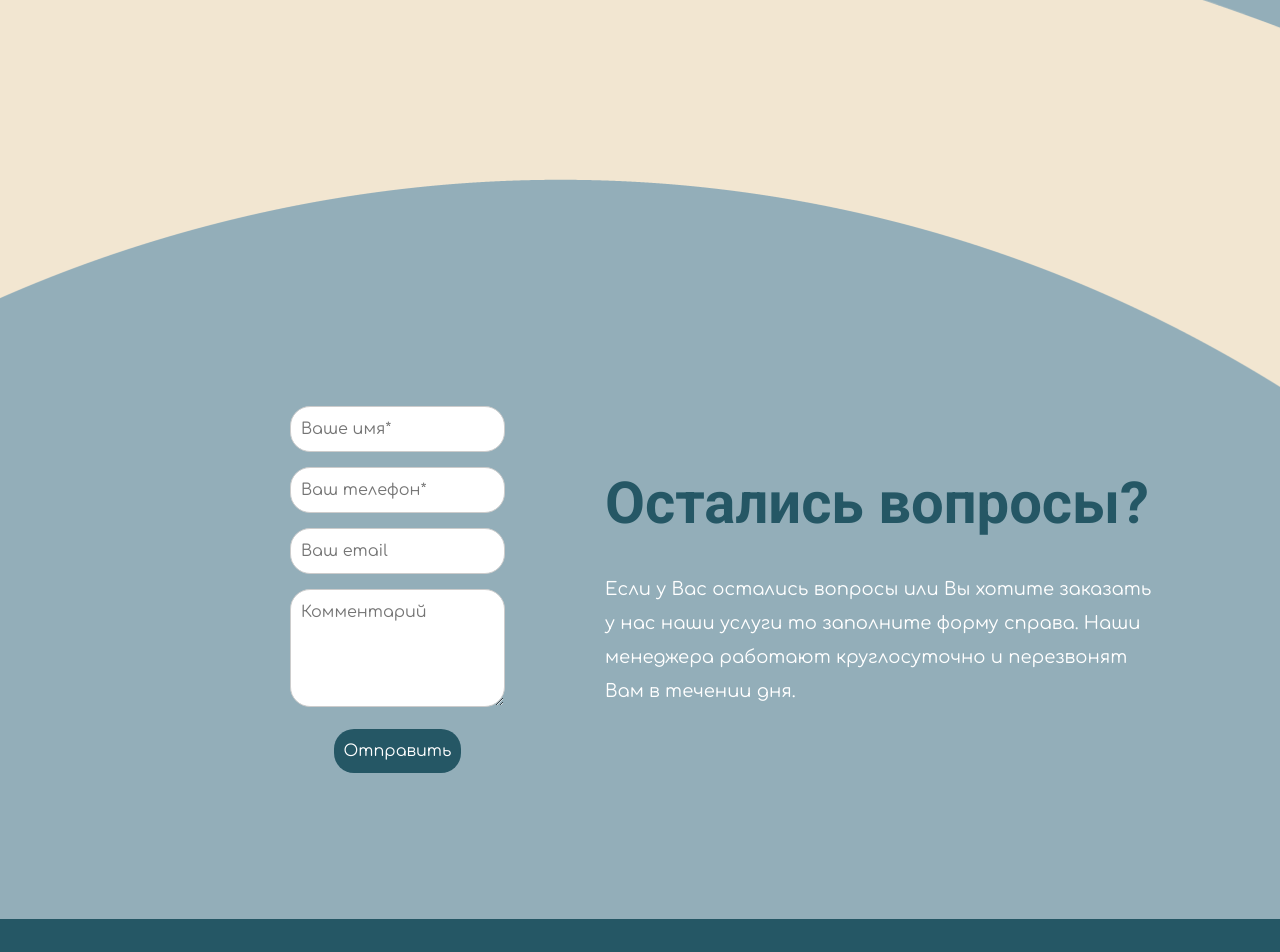
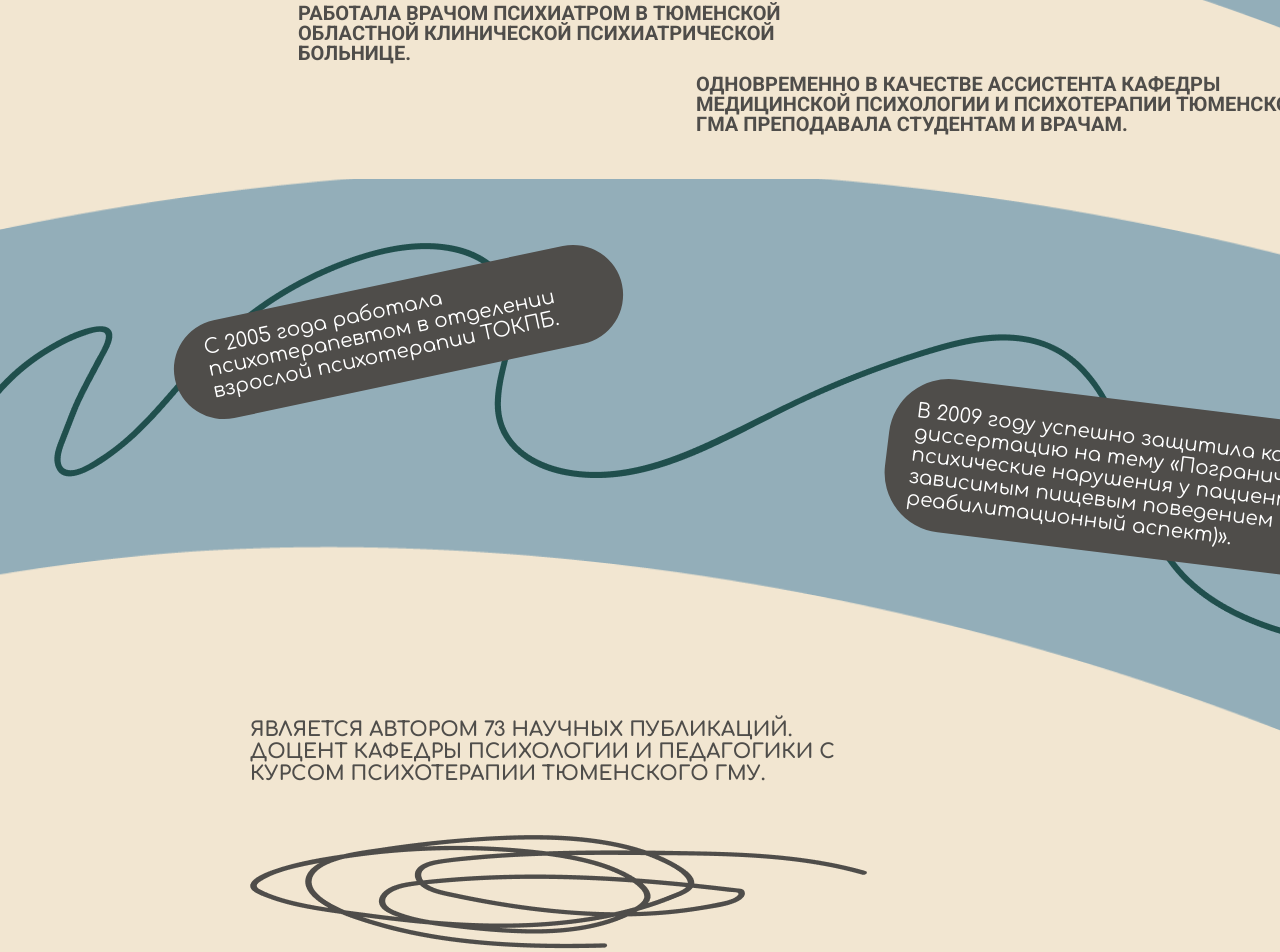
Before and after one commit to AshurMezan/psychology, a website: page specialistAnna.html in a window 1280 px wide. Shown: the part 2345-3297 px from the top of the page. Drawn offline with Linux system fonts and the light colour scheme.

Commit message:
Свертал страницу про Анну

```diff
--- /dev/null
+++ b/SCSS/block/_section_four.scss
@@ -0,0 +1,63 @@
+.imag_for_section_four {
+    background-image: url('/img/sectionAnna/Vector2.png');
+    height: 860px;
+    background-repeat: no-repeat;
+}
+.section_four_content_one {
+    width: 457px;
+    height: 100px;
+    padding: 15px;
+    color: $color_white;
+    background-color: $color_chacolate;
+    border-radius: 60px;
+    font-family: $font_main;
+    font-size: 20px;
+    font-weight: 400;
+    line-height: 22px;
+    position: absolute;
+    top: 103px;
+    left: 170px;
+    transform: rotate(348deg);
+
+    p {
+        margin-left: 20px;
+    }
+
+}
+.section_four_content_two {
+    color: $color_white;
+    background-color: $color_chacolate;
+    border-radius: 60px;
+    font-family: $font_main;
+    font-size: 20px;
+    font-weight: 400;
+    line-height: 22px;
+    width: 565px;
+    height: 154px;
+    padding: 25px;
+    left: 885px;
+    top: 227px;
+    position: absolute;
+    transform: rotate(7deg);
+
+}
+
+.section_four_content_three {
+    width: 630px;
+    position: absolute;
+    top: 540px;
+    left: 250px;
+    font-weight: bold;
+}
+
+.section_four_content_three_text {
+    font-family: $font_main;
+    font-size: 20px;
+    line-height: 22px;
+    color: $color_chacolate;
+    text-transform: uppercase;
+    font-weight: 800;
+    padding-bottom: 50px;
+
+
+}
--- /dev/null
+++ b/SCSS/block/_section_three.scss
@@ -0,0 +1,26 @@
+.conten_in_section_three {
+    font-family: $font_h;
+    font-size: 20px;
+    font-weight: 700;
+    line-height: 20px;
+    color: $color_chacolate;
+}
+.section_three__conten_one {
+    width: 565px;
+    height: 45px;
+    position: absolute;
+    left: 298px;
+    top: -176px;
+    text-transform: uppercase;
+}
+.section_three__conten_two {
+    width: 613px;
+    height: 60px;
+    text-transform: uppercase;
+    position: absolute;
+    left: 696px;
+    top: -105px;
+}
+.wrapper_for_possition__conten_in_section_three {
+    position: relative;
+}
--- a/SCSS/block/_section_two.scss
+++ b/SCSS/block/_section_two.scss
@@ -89,9 +89,9 @@
 .element_eight {
     width: 545px;
     height: 87px;
-    top: 978px;
+    top: 1009px;
     padding: 25px 22px 21px 36px;
-    right: 493px;
+    left: 840px;
     transform: rotate(7deg);
 }
 
@@ -111,5 +111,4 @@
     height: 115px;
     padding: 20px 31px 24px 34px;
     transform: rotate(359deg);
-
 }
--- a/SCSS/main.scss
+++ b/SCSS/main.scss
@@ -6,6 +6,8 @@
 @import "block/section_one";
 @import "block/section_five";
 @import "block/section_two";
+@import "block/section_three";
+@import "block/section_four";
 
 
 
--- a/specialistAnna.html
+++ b/specialistAnna.html
@@ -77,7 +77,8 @@
                     <div class="wrapper_for_position_element">
                         <div class="position_element elemetn_one">
                             <p>Анна Владимировна Приленская родилась
-                            в 1978 году в городе Тюмени. Глубокий интерес к психотерапии начала проявлять еще в годы обучения в Тюменской государственной
+                                в 1978 году в городе Тюмени. Глубокий интерес к психотерапии начала проявлять еще в годы
+                                обучения в Тюменской государственной
                                 медицинской академии. </p>
                         </div>
                         <div class="position_element elemetn_two">
@@ -87,7 +88,8 @@
                                 дыхания.</p>
                         </div>
                         <div class="position_element elemetn_three">
-                        <p>Неоднократно проходила обучающие семинары и клиентские группы, для того чтобы глубже изучить терапевтические методики.</p>
+                            <p>Неоднократно проходила обучающие семинары и клиентские группы, для того чтобы глубже
+                                изучить терапевтические методики.</p>
                         </div>
                         <div class="position_element elemetn_four">
                             <p>В 1997 проходила обучение по НЛП у блестящего смоленского психотерапевта К.Коваленка.</p>
@@ -96,25 +98,67 @@
                             <p>В 1998 обучалась у Станислава Грофа холотропной психотерапии.</p>
                         </div>
                         <div class="position_element elemetn_six">
-                        <p>В 1998 прошла группу экзистенциальной психотерапии у известного литовского психотерапевта Р.Кочунаса.</p>
+                            <p>В 1998 прошла группу экзистенциальной психотерапии у известного литовского психотерапевта
+                                Р.Кочунаса.</p>
                         </div>
                         <div class="position_element element_seven">
-                        <p>В 1999 прошла курс обучения у профессора М.Е.Бурно. Тогда же начала проходить цикл обучающих семинаров у известного российского психолога В.Баскакова.</p>
+                            <p>В 1999 прошла курс обучения у профессора М.Е.Бурно. Тогда же начала проходить цикл
+                                обучающих семинаров у известного российского психолога В.Баскакова.</p>
                         </div>
                         <div class="position_element element_eight">
                             <p>С 2001 года вместе с Борисом Юрьевичем вела группы холотропного дыхания.</p>
                         </div>
                         <div class="position_element element_nine">
-                        <p>В 2001 прошла семинар у Е.А.Алексеевой (Московский институт гештальта и психодрамы) по теме «Теория и практика манипуляций».
+                            <p>В 2001 прошла семинар у Е.А.Алексеевой (Московский институт гештальта и психодрамы) по
+                                теме «Теория и практика манипуляций».
                                 Неоднократно проводила выездные семинары
                                 по холотропному дыханию в Алма-Ате, Сургуте,
                                 Челябинске.</p>
                         </div>
                         <div class="position_element element_ten">
-                        <p>В 2002 году проходила обучение на семинаре по психологии лидерства у известного российского психотерапевта М.Е.Литвака.</p>
+                            <p>В 2002 году проходила обучение на семинаре по психологии лидерства у известного
+                                российского психотерапевта М.Е.Литвака.</p>
+                        </div>
+                    </div>
+                </section>
+                <section class="section_three">
+                    <div class="wrapper_for_section_three">
+                        <div class="conten_in_section_three">
+                            <div class="wrapper_for_possition__conten_in_section_three">
+                                <p class="section_three__conten_one">Работала врачом психиатром в Тюменской областной
+                                    клинической психиатрической больнице.</p>
+                                <p class="section_three__conten_two">Одновременно в качестве ассистента кафедры
+                                    медицинской психологии и психотерапии Тюменской ГМА преподавала студентам и врачам.
+                                </p>
+                            </div>
+                        </div>
+                    </div>
+                </section>
+                <section class="section_four">
+                    <div class="wrapper_for_section_four">
+                        <div class="imag_for_section_four">
+                            <div style="position: relative;">
+                                <div class="section_four_content_one">
+                                    <p>С 2005 года работала психотерапевтом
+                                        в отделении взрослой психотерапии ТОКПБ.</p>
+
+                                </div>
+                                <div class="section_four_content_two">
+                                    <p>В 2009 году успешно защитила кандидатскую диссертацию на тему «Пограничные
+                                        нервно-психические нарушения у пациентов с зависимым пищевым поведением
+                                        (клинико-реабилитационный аспект)».</p>
+                                </div>
+                                <div class="section_four_content_three">
+                                    <p class="section_four_content_three_text">Является автором 73 научных публикаций. Доцент кафедры психологии и педагогики с курсом
+                                        психотерапии Тюменского ГМУ.</p>
+                                        <img src="img/sectionAnna/linia3.png" alt="">
+
                                 </div>
                             </div>
 
+                        </div>
+
+                    </div>
 
                 </section>
                 <section class="section_five">
@@ -124,36 +168,16 @@
 
                                 <input type="hidden" name="access_key" value="58e028a9-ec60-46ec-850d-05a189c09360">
                                 <div class="form-group">
-                                    <input
-                                            placeholder="Ваше имя*"
-                                            type="text"
-                                            name="name"
-                                            required
-                                    />
+                                    <input placeholder="Ваше имя*" type="text" name="name" required />
                                 </div>
                                 <div class="form-group">
-                                    <input
-                                            placeholder="Ваш телефон*"
-                                            type="tel"
-                                            name="phone"
-                                            required
-                                    />
+                                    <input placeholder="Ваш телефон*" type="tel" name="phone" required />
                                 </div>
                                 <div class="form-group">
-                                    <input
-                                            placeholder="Ваш email"
-                                            type="email"
-                                            name="email"
-                                            required
-                                    />
+                                    <input placeholder="Ваш email" type="email" name="email" required />
                                 </div>
                                 <div class="form-group">
-                          <textarea
-                                  placeholder="Комментарий"
-                                  name="comment"
-                                  rows="4"
-                                  required
-                          ></textarea>
+                                    <textarea placeholder="Комментарий" name="comment" rows="4" required></textarea>
                                 </div>
                                 <div class="section_five__container_for_button">
                                     <button class="form_button" type="submit">Отправить</button>
@@ -170,7 +194,7 @@
                             </p>
                         </div>
                     </div>
-                </section >
+                </section>
 
 
 
```
Also changed, not shown: css/main.css, css/main.min.css, img/sectionAnna/Vector2.png (added), img/sectionAnna/lineAnna.png (deleted), img/sectionAnna/linia3.png (added), 2 other files. Lines whose indentation alone changed are shown as unchanged.
